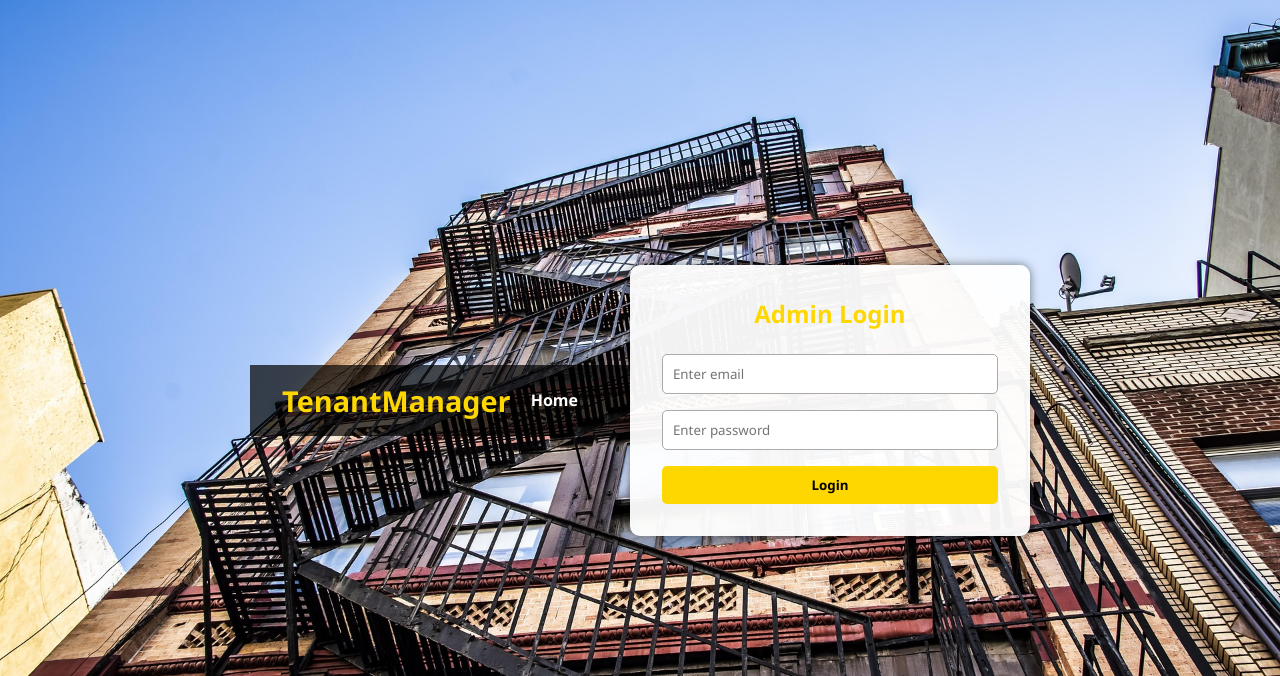
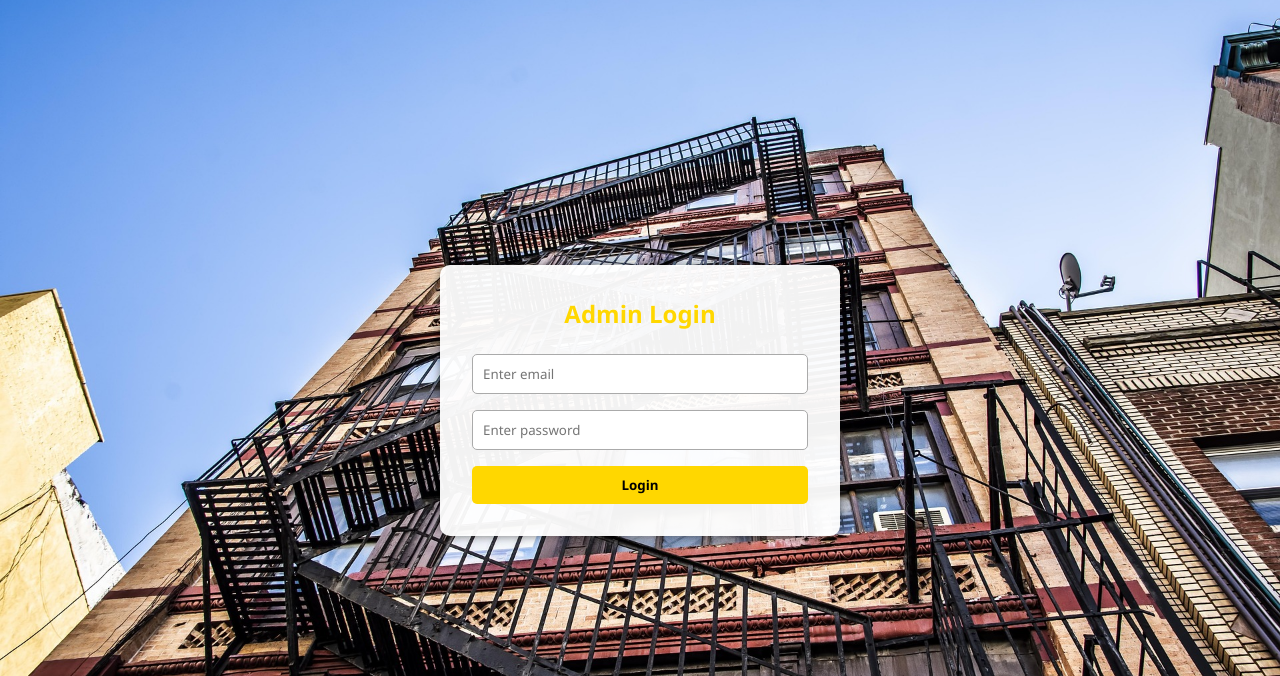
Before and after one commit to punkjoker/rentmanager, a PHP site: page /login.php in a window 1280 px wide. Shown: the top 676 px of the page. Run offline with PHP 8.4, Linux system fonts and the light colour scheme; a stand-in replaces the project's code that opens the database connection.

Commit message:
added new features

```diff
--- a/includes/db.php
+++ b/includes/db.php
@@ -1,7 +1,7 @@
 <?php
-    $dbuser="root";
-    $dbpass="";
-    $host="localhost";
-    $db="rentmanager";
-    $mysqli =new mysqli($host,$dbuser, $dbpass, $db);
+$mysqli = new mysqli("localhost", "root", "", "rentmanager");
+
+if ($mysqli->connect_error) {
+    die("Connection failed: " . $mysqli->connect_error);
+}
 ?>
--- a/login.php
+++ b/login.php
@@ -1,20 +1,9 @@
 <?php
 session_start();
+require 'includes/db.php'; // Include DB connection
 
-$dbuser = "root";
-$dbpass = "";
-$host = "localhost";
-$db = "rentmanager";
-$mysqli = new mysqli($host, $dbuser, $dbpass, $db);
-
-// Check connection
-if ($mysqli->connect_error) {
-    die("Connection failed: " . $mysqli->connect_error);
-}
-
-// Handle login POST
 if ($_SERVER['REQUEST_METHOD'] === 'POST') {
-    $email = trim($_POST['email']);
+    $email = strtolower(trim($_POST['email']));
     $password = $_POST['password'];
 
     $stmt = $mysqli->prepare("SELECT * FROM admins WHERE email = ?");
@@ -27,7 +16,7 @@ if ($_SERVER['REQUEST_METHOD'] === 'POST') {
         if (password_verify($password, $admin['password'])) {
             $_SESSION['admin_id'] = $admin['admin_id'];
             $_SESSION['admin_name'] = $admin['full_name'];
-            header("Location: admin/dashboard.php");
+            header("Location: dashboard.php");
             exit();
         }
     }
@@ -51,23 +40,6 @@ if ($_SERVER['REQUEST_METHOD'] === 'POST') {
       align-items: center;
       height: 100vh;
       color: #fff;
-    }
-    header {
-      background: rgba(0, 0, 0, 0.7);
-      padding: 1rem 2rem;
-      display: flex;
-      justify-content: space-between;
-      align-items: center;
-    }
-    header h1 {
-      color: gold;
-      font-size: 1.8rem;
-    }
-    nav a {
-      color: #fff;
-      margin-left: 20px;
-      text-decoration: none;
-      font-weight: bold;
     }
     .login-container {
       background-color: rgba(255, 255, 255, 0.95);
@@ -108,13 +80,7 @@ if ($_SERVER['REQUEST_METHOD'] === 'POST') {
   </style>
 </head>
 <body>
-<header>
-    <h1>TenantManager</h1>
-    <nav>
-      <a href="index.php">Home</a>
-      <a href="#about"></a>
-    </nav>
-  </header>
+
   <div class="login-container">
     <h2>Admin Login</h2>
 
```
